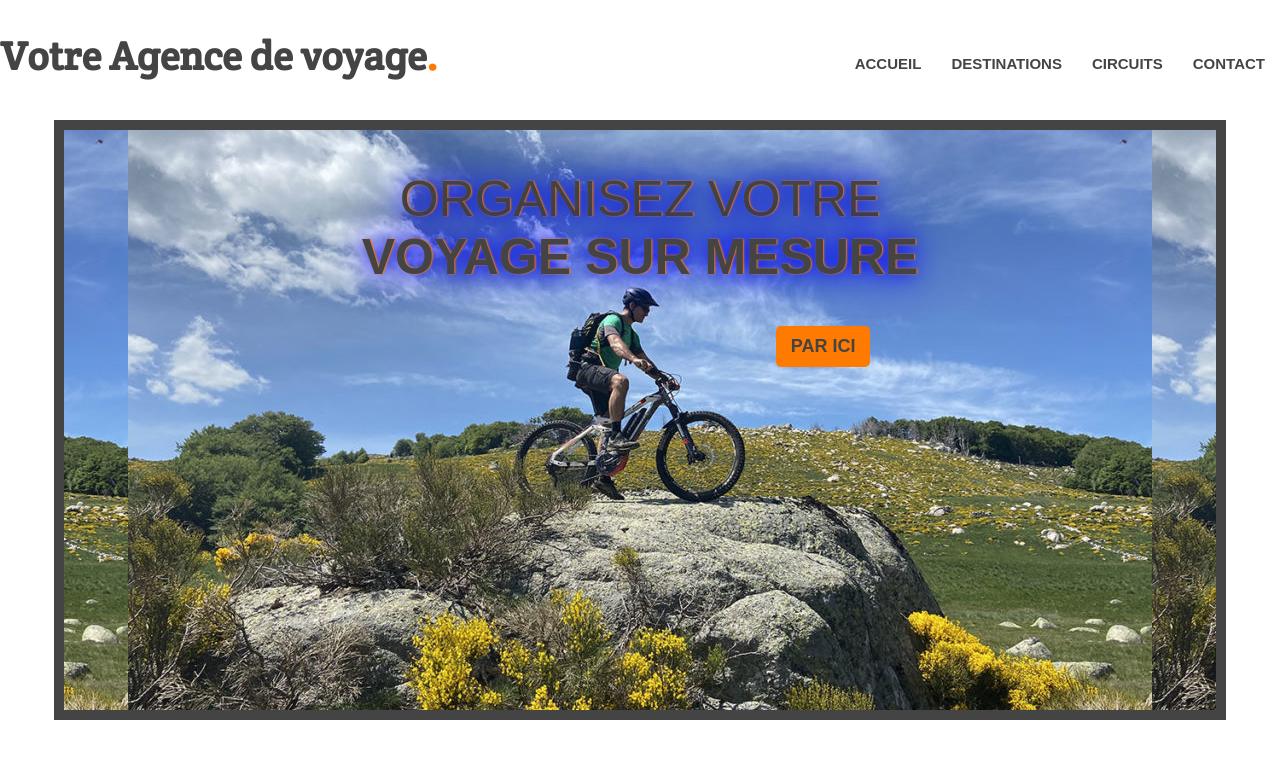
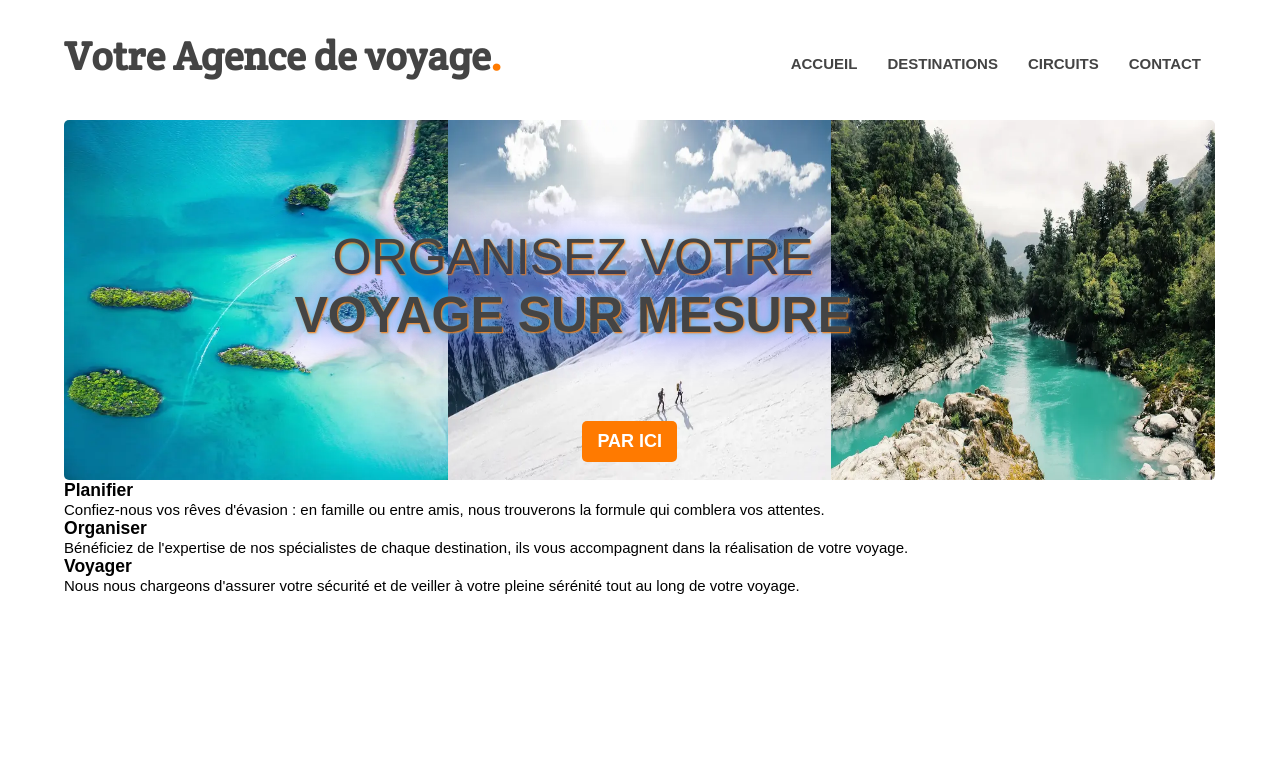
Before and after one commit to Ceciledeveloppeuseweb/Site-de-Voyage, a plain HTML site: page index.html in a window 1280 px wide. Drawn offline with Linux system fonts and the light colour scheme.

Commit message:
modif img banner

```diff
--- a/index.html
+++ b/index.html
@@ -29,14 +29,30 @@
 
     <section id="banner">
 
-            <h2>Organisez votre <br/><span class="bold">voyage sur mesure</span></h2>
+            <div class="banner">
+                <img src="./assets/image-1.webp" alt="paysage" class="image-1"/>
+                <img src="./assets/image-2.webp" alt="paysage"/>
+                <img src="./assets/image-3.webp" alt="paysage" class="image-2"/>
+            </div>
+            <h2>Organisez votre<br/><span>voyage sur mesure</span></h2>
             <a href="#" class="button">Par ici</a>
 
 
     </section>
 
     <section id="steps">
-
+        <article>
+            <h3>Planifier</h3>
+            <p>Confiez-nous vos rêves d'évasion : en famille ou entre amis, nous trouverons la formule qui comblera vos attentes.</p>
+        </article>
+        <article>
+            <h3>Organiser</h3>
+            <p>Bénéficiez de l'expertise de nos spécialistes de chaque destination, ils vous accompagnent dans la réalisation de votre voyage.</p>
+        </article>
+        <article>
+            <h3>Voyager</h3>
+            <p>Nous nous chargeons d'assurer votre sécurité et de veiller à votre pleine sérénité tout au long de votre voyage.</p>
+        </article>
 
     </section>
 
--- a/style.css
+++ b/style.css
@@ -8,6 +8,8 @@
 body {
     font-family: Arial, Helvetica, "sans-serif";
     font-size: 15px;
+    width: 90%;
+    margin: auto;
 }
 h1 {
     font-family: "Crete Round", serif;
@@ -69,22 +71,58 @@ a {
 
 /*  BANNER */
 
-#banner {
+/* #banner {
     background: url("./assets/image2.jpg") center;
     height: 580px;
     width: 90%;
     margin: auto;
     border: 10px solid #444;
 
+} */
+.banner {
+    display: flex;
+    flex-direction: row;
+    border-radius: 10px;
+}
+#banner {
+    position: relative;
+    margin: 0 auto;
+
 }
 #banner h2 {
+    position: absolute;
+    top: 30%;
+    left: 20%;
+    font-weight: normal;
+    text-transform: uppercase;
+    text-align: center;
+    text-shadow: 1px 1px 2px #ff7a00, 0 0 1em blue, 0 0 0.2em rgb(100, 238, 238);
+}
+h2 span {
+    font-weight: bold;
+
+}
+
+
+/* #banner h2 {
     font-weight: normal;
     text-transform: uppercase;
     text-align: center;
     padding: 40px 0 40px 0;
     text-shadow: 1px 0px 2px #ff7a00, 0 0 1em blue, 0 0 0.4em blue;
 
+} */
+.banner img {
+    height: 360px;
+    width: 33.3%;
 }
+.image-1 {
+    border-radius: 5px 0 0 5px;
+}
+.image-2 {
+    border-radius: 0 5px 5px 0;
+}
+
 .bold {
     font-weight: bold;
 }
@@ -97,7 +135,13 @@ a {
     text-align: center;
     float: right;
     margin-right: 30%;
+    color: #fff;
+    position: absolute;
+    bottom: 5%;
+    left: 45%;
 }
 .button:hover {
     opacity: 0.7;
 }
+
+/* steps */
```
Also changed, not shown: assets/image-1.webp (added), assets/image-2.webp (added), assets/image-3.webp (added).
